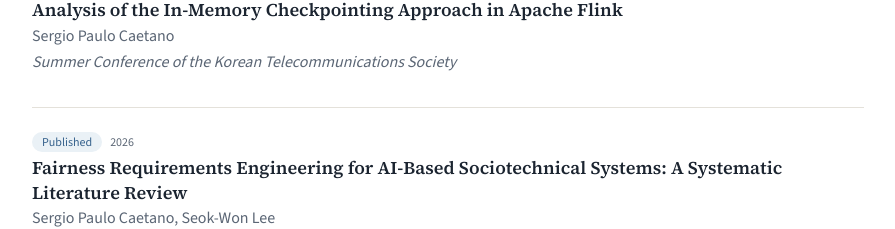
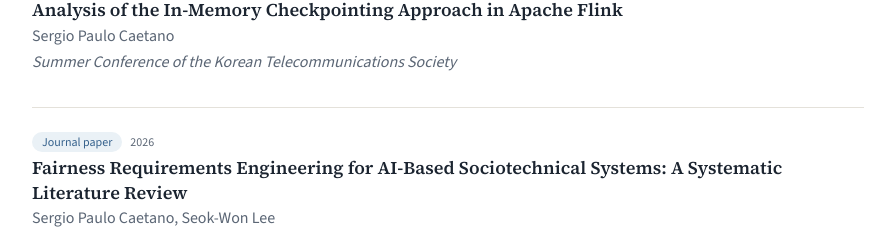
Before and after one commit to caetanosergio/sergio-phd-website, a Next.js app: page / in a window 1280 px wide. Shown: the part 2840-3069 px from the top of the page, without its empty margins (192-1087 px from the left). Built offline with nearby package versions, Linux system fonts and the light colour scheme.

Commit message:
Change status from 'Published' to 'Journal paper'

```diff
--- a/content/profile.ts
+++ b/content/profile.ts
@@ -164,7 +164,7 @@ export const publications: Publication[] = [
     title: "Fairness Requirements Engineering for AI-Based Sociotechnical Systems: A Systematic Literature Review",
     authors: "Sergio Paulo Caetano, Seok-Won Lee",
     venue: "Journal of Systems and Software",
-    status: "Published",
+    status: "Journal paper",
     year: "2026",
   },
   {
```
